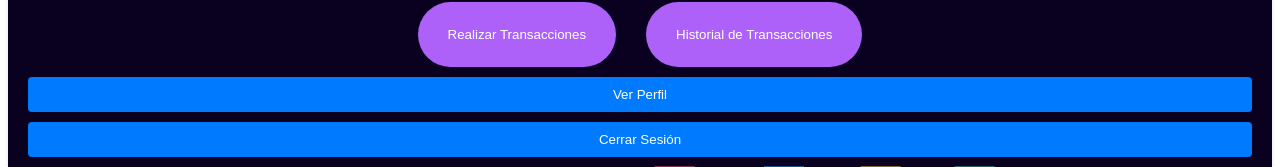
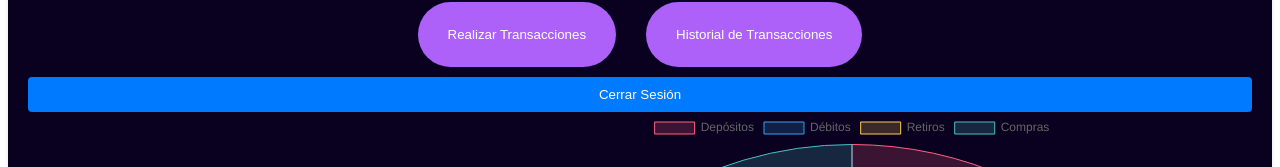
Before and after one commit to Arthurs101/pseudo-bank-db2, an Angular app in the folder front/mini-bank/: page /dashboard in a window 1280 px wide. Shown: the part 401-568 px from the top of the page. Built offline with nearby package versions, Linux system fonts and the light colour scheme.

Commit message:
bsci
basi

```diff
--- a/front/mini-bank/src/app/dashboard/dashboard.component.html
+++ b/front/mini-bank/src/app/dashboard/dashboard.component.html
@@ -20,7 +20,7 @@
 
     </div>
     <div class="dashboard-menu">
-        <button>Ver Perfil</button>
+
         <button>Cerrar Sesión</button>
     </div>
 
```
